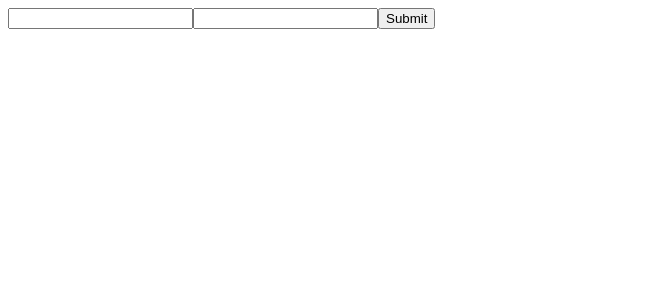
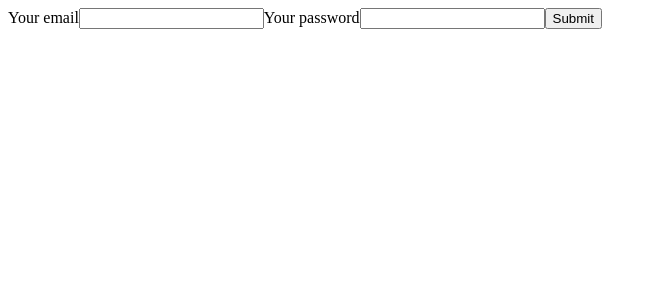
Before and after one commit to alexgarciaalcuadrado/Superteam-maker, a React app: page / in a window 1280 px wide. Shown: the top 300 px of the page, without its empty margins (0-657 px from the left). Built offline with nearby package versions, Linux system fonts and the light colour scheme.

Commit message:
small changes

```diff
--- a/src/pages/login.js
+++ b/src/pages/login.js
@@ -58,6 +58,7 @@ const Login = () => {
               handleSubmit
             }) => (
             <form onSubmit={handleSubmit}>
+                <label name="email">Your email</label>
               <input
                 type="email"
                 name="email"
@@ -66,6 +67,7 @@ const Login = () => {
                 value={values.email}
               />
               {errors.email && touched.email && errors.email}
+              <label name="password">Your password</label>
               <input
                 type="password"
                 name="password"
```
